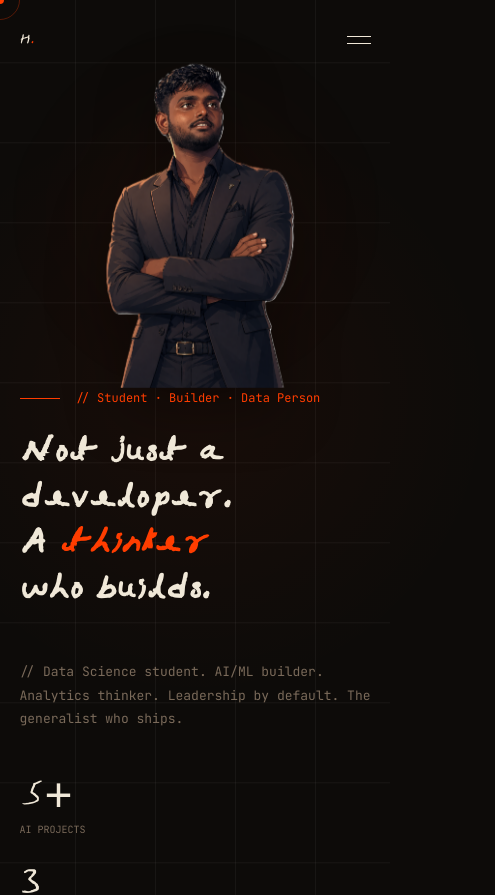
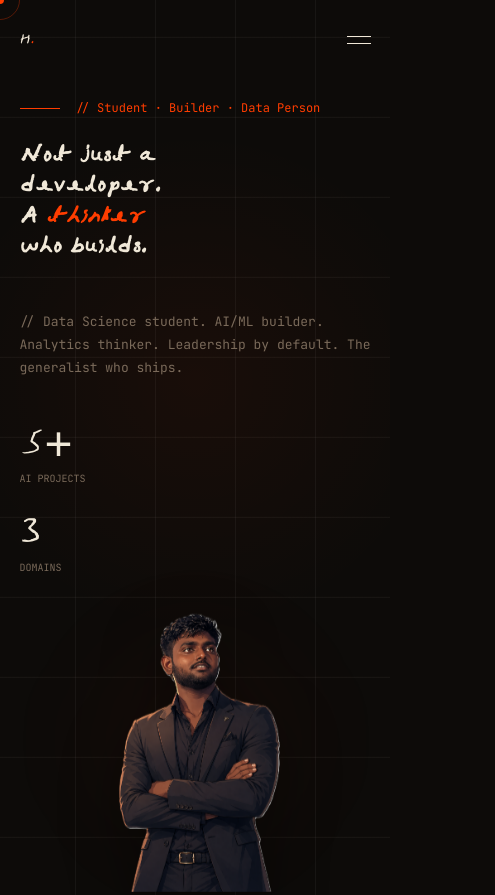
Before and after one commit to developer-Harsh-Z/mineportfolio, a React (Vite) app: page / in a window 390 px wide. Shown: the top 895 px of the page, 495 px wide, since content can reach past the window. Built offline with nearby package versions, Linux system fonts and the light colour scheme.

Commit message:
Optimize mobile responsiveness and fix layout bugs

```diff
--- a/src/index.css
+++ b/src/index.css
@@ -43,11 +43,16 @@
   box-sizing: border-box;
 }
 
-body {
+html, body {
   background-color: var(--bg);
   color: var(--text-primary);
   font-family: 'Instrument Serif', serif;
   overflow-x: hidden;
+  width: 100%;
+  max-width: 100vw;
+}
+
+body {
   cursor: none; /* For custom cursor */
 }
 
@@ -91,6 +96,18 @@ a, button {
 .cursor-hover #cursor-ring {
   width: 60px;
   height: 60px;
+}
+
+@media (hover: none) and (pointer: coarse) {
+  #cursor-dot, #cursor-ring {
+    display: none !important;
+  }
+  body, a, button {
+    cursor: auto !important;
+  }
+  .cursor-hover {
+    cursor: auto !important;
+  }
 }
 
 /* Typography utilities */
@@ -184,7 +201,7 @@ h1, h2, h3, h4, .harsh-font, .logo {
 
 .loader-line-2 {
   font-family: 'Harsh', sans-serif;
-  font-size: clamp(60px, 8vw, 100px);
+  font-size: clamp(40px, 8vw, 100px);
   color: var(--text-primary);
   line-height: 1;
 }
@@ -192,7 +209,7 @@ h1, h2, h3, h4, .harsh-font, .logo {
 .loader-line-3 {
   font-family: 'Harsh', sans-serif;
   font-style: italic;
-  font-size: clamp(60px, 8vw, 100px);
+  font-size: clamp(40px, 8vw, 100px);
   color: var(--accent);
   line-height: 1;
 }
@@ -345,7 +362,7 @@ h1, h2, h3, h4, .harsh-font, .logo {
 
 .mobile-menu a {
   font-family: 'Harsh', sans-serif;
-  font-size: 44px;
+  font-size: clamp(32px, 8vw, 44px);
   color: var(--text-primary);
   text-decoration: none;
   transition: color 0.3s ease;
@@ -458,7 +475,8 @@ h1, h2, h3, h4, .harsh-font, .logo {
   top: 40%;
   left: 50%;
   transform: translate(-50%, -50%);
-  width: 600px;
+  width: 100vw;
+  max-width: 600px;
   height: 600px;
   background: radial-gradient(circle, var(--glow-color) 0%, transparent 70%);
   pointer-events: none;
@@ -495,8 +513,8 @@ h1, h2, h3, h4, .harsh-font, .logo {
     right: auto;
     transform: none;
     width: 100%;
-    height: 350px;
-    margin: 40px auto 0;
+    height: 300px;
+    margin: 20px auto 0;
     animation: floating-mobile 6s ease-in-out infinite;
   }
 }
@@ -567,7 +585,7 @@ h1, h2, h3, h4, .harsh-font, .logo {
 }
 
 .headline {
-  font-size: clamp(52px, 9vw, 130px);
+  font-size: clamp(32px, 9vw, 130px);
   line-height: 0.95;
   margin-bottom: 48px;
 }
@@ -993,7 +1011,7 @@ footer {
   }
 
   .headline {
-    font-size: clamp(48px, 8vw, 90px);
+    font-size: clamp(32px, 8vw, 90px);
   }
 
   .ghost-number-section {
@@ -1015,6 +1033,13 @@ footer {
 }
 
 @media (max-width: 768px) {
+  .hero {
+    padding-top: 100px;
+    justify-content: center;
+    padding-bottom: 60px;
+    flex-direction: column-reverse;
+  }
+
   .two-column {
     grid-template-columns: 1fr;
     gap: 40px;
@@ -1026,7 +1051,8 @@ footer {
   }
 
   .ghost-number-section {
-    font-size: 120px;
+    font-size: 100px;
+    opacity: 0.4;
   }
 
   .section-heading {
@@ -1074,7 +1100,7 @@ footer {
   }
 
   .contact-heading {
-    font-size: clamp(40px, 8vw, 80px);
+    font-size: clamp(32px, 8vw, 80px);
   }
 }
 
@@ -1108,8 +1134,10 @@ footer {
   }
 
   .project-meta {
-    align-items: flex-start;
+    align-items: center;
     flex-direction: row;
+    gap: 12px;
+    margin-top: 8px;
   }
 
   .social-links {
```
